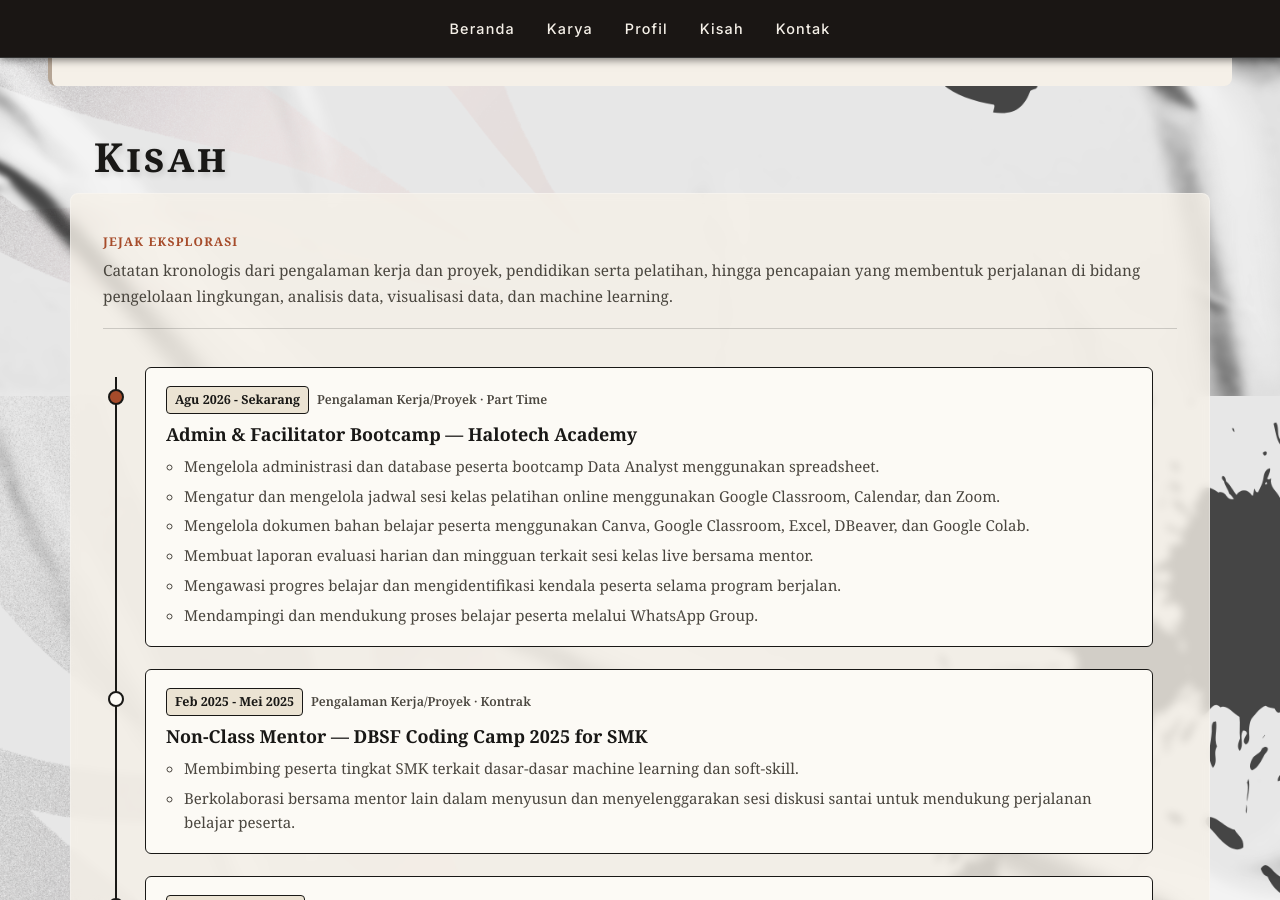
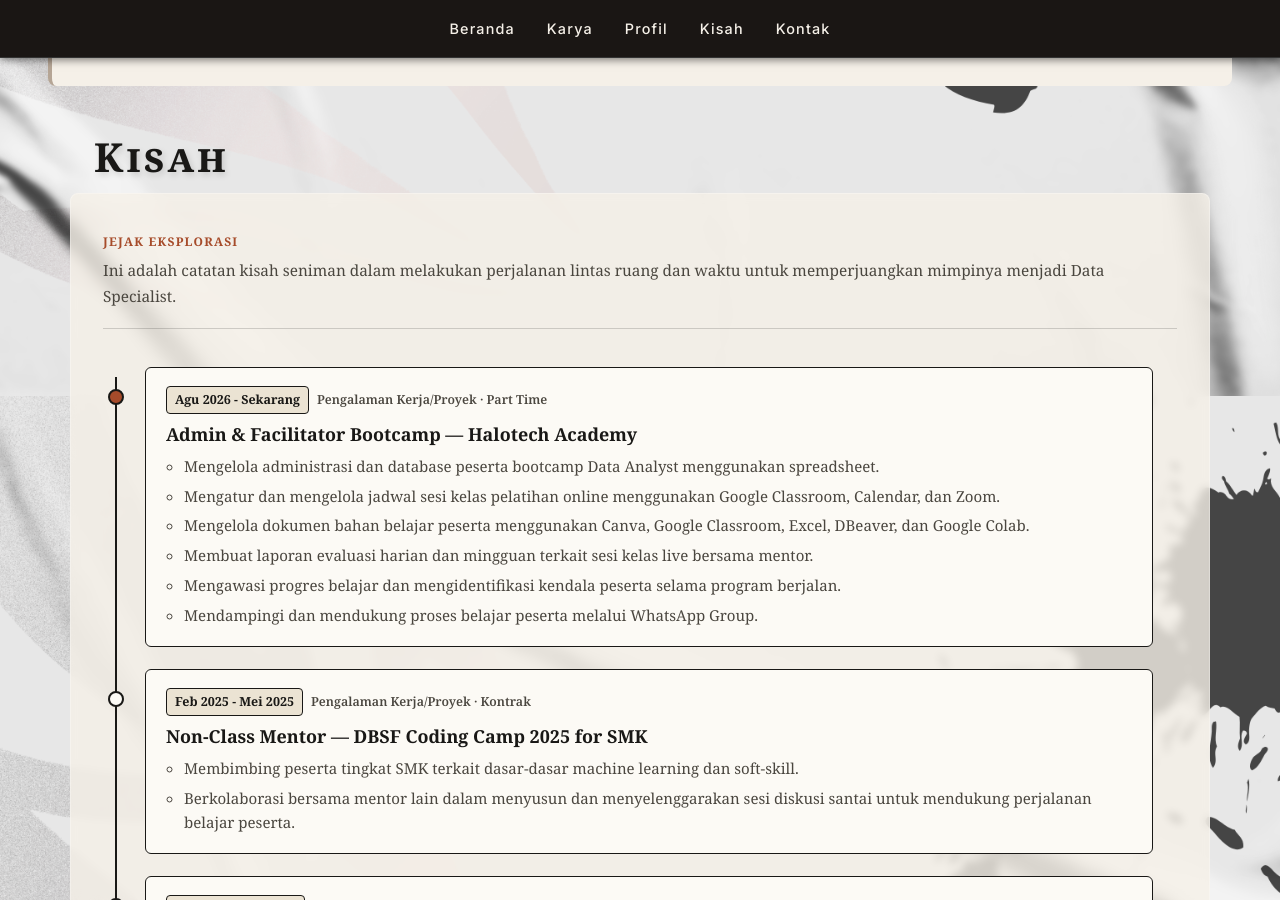
Before and after one commit to Sulbae/Sulbae.github.io, a Jekyll site: the page built from index.md, in a window 1280 px wide and 900 px high, scrolled down 2304 px. Built offline with Jekyll 4.4.1, drawn with Linux system fonts in a browser that asks for light colours.

Commit message:
Update kisah.html

```diff
--- a/_includes/kisah.html
+++ b/_includes/kisah.html
@@ -9,9 +9,7 @@
     <header class="kisah-header">
       <span class="kisah-kicker">Jejak Eksplorasi</span>
       <p class="kisah-intro">
-        Catatan kronologis dari pengalaman kerja dan proyek, pendidikan serta pelatihan, hingga
-        pencapaian yang membentuk perjalanan di bidang pengelolaan lingkungan, analisis data,
-        visualisasi data, dan machine learning.
+        Ini adalah catatan kisah seniman dalam melakukan perjalanan lintas ruang dan waktu untuk memperjuangkan mimpinya menjadi Data Specialist.
       </p>
     </header>
 
```
